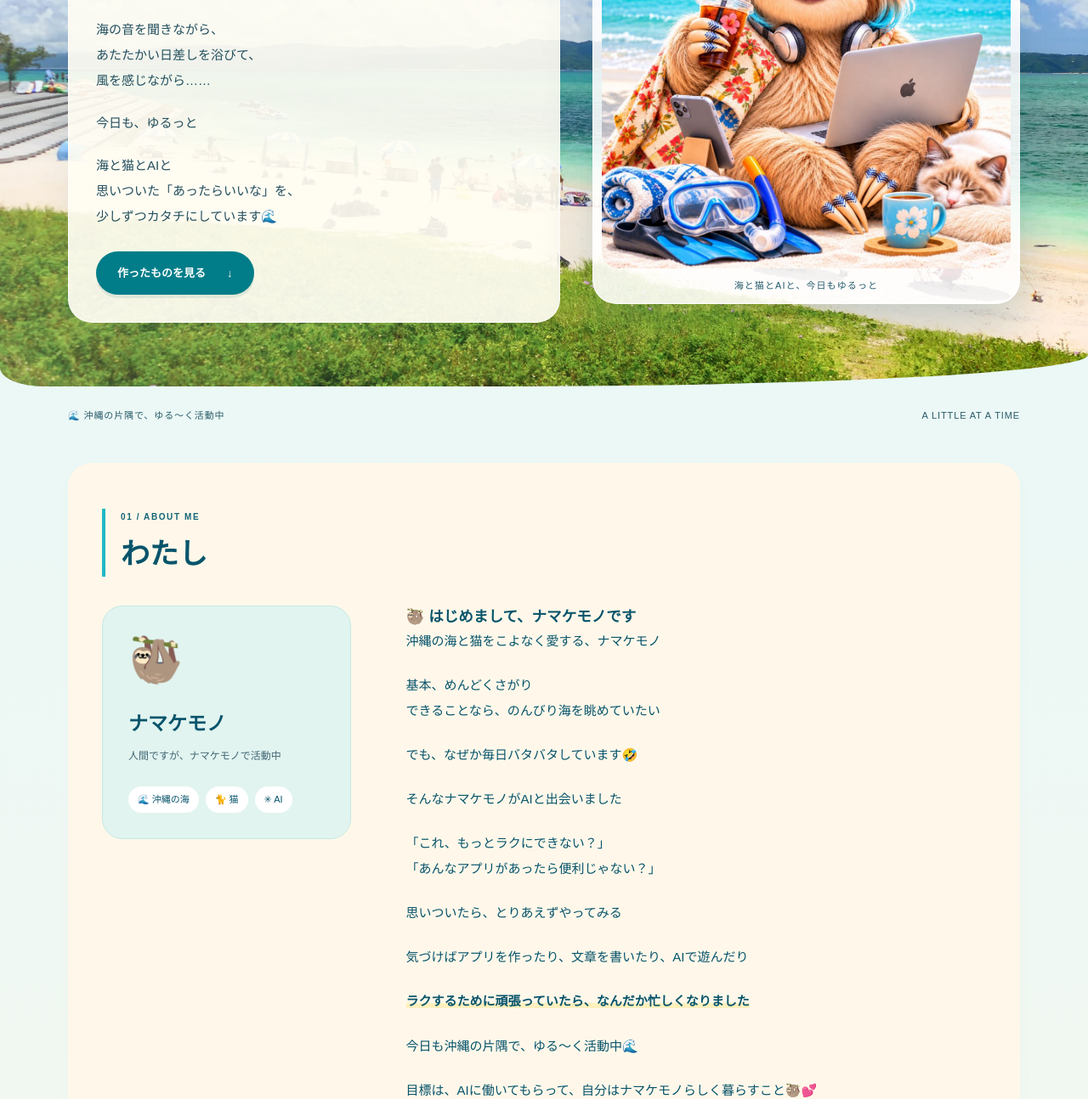
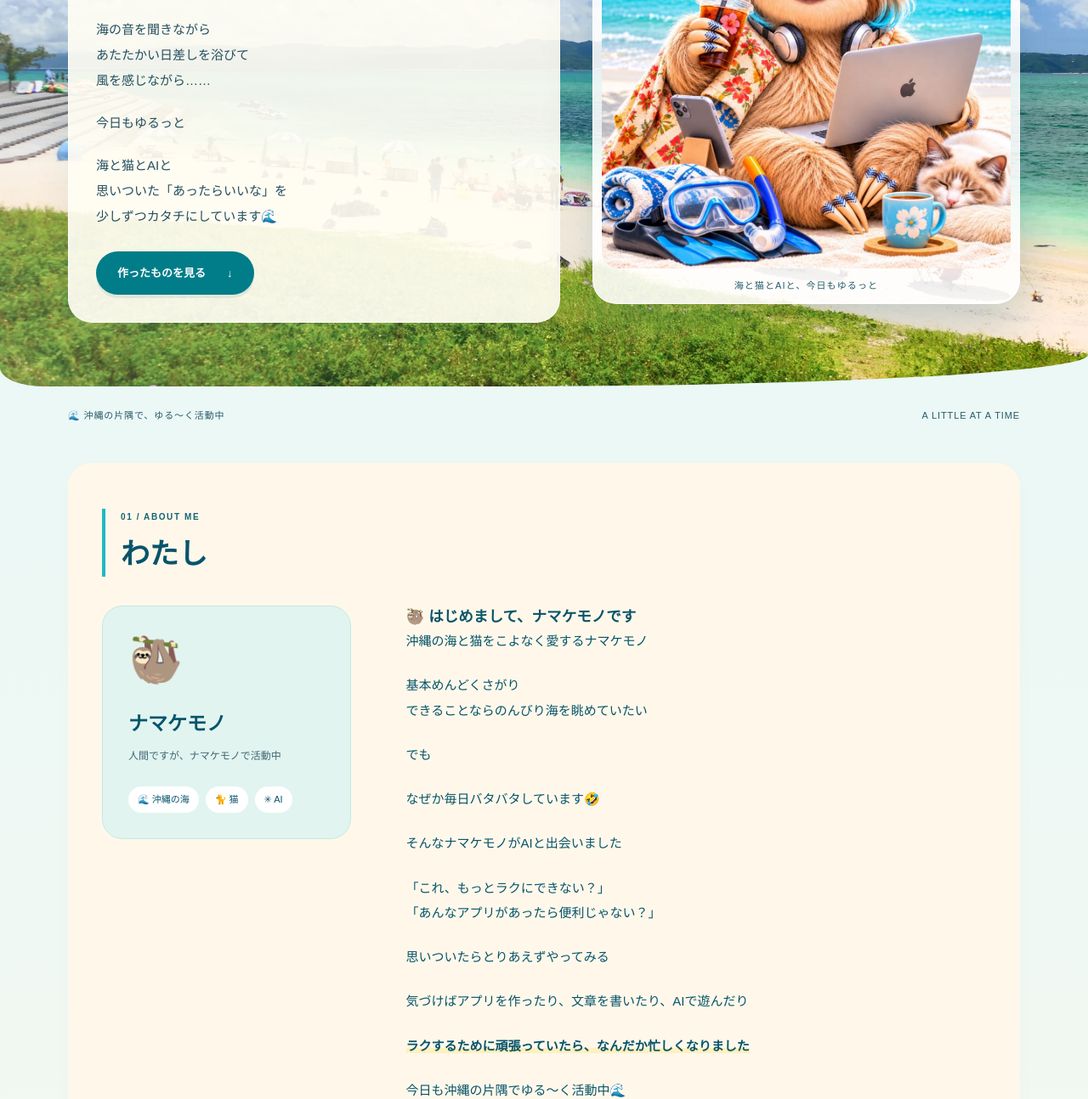
Before and after one commit to moai-okinawa/portfolio-namakemono, a plain HTML site: page index.html in a window 1280 px wide. Shown: the part 409-1703 px from the top of the page at 85% size. Drawn offline with Linux system fonts and the light colour scheme.

Commit message:
Update introduction and bio copy

```diff
--- a/index.html
+++ b/index.html
@@ -91,24 +91,25 @@ footer{border-color:#a7d6de;color:#315f6c}
 <main id="main"><div class="hero-shell"><section class="hero wrap" aria-labelledby="greeting">
 <div><div class="eyebrow">SLOW LIFE, LITTLE IDEAS & A LITTLE AI</div>
 <h1 id="greeting"><span>ナマケモノが、</span><span class="highlight">ゆる〜く<span class="keep">本気出しました🦥</span></span></h1>
-<div class="hero-copy"><p>海の音を聞きながら、<br>あたたかい日差しを浴びて、<br>風を感じながら……</p>
-<p>今日も、ゆるっと</p>
-<p>海と猫とAIと<br>思いついた「あったらいいな」を、<br>少しずつカタチにしています🌊</p></div>
+<div class="hero-copy"><p>海の音を聞きながら<br>あたたかい日差しを浴びて<br>風を感じながら……</p>
+<p>今日もゆるっと</p>
+<p>海と猫とAIと<br>思いついた「あったらいいな」を<br>少しずつカタチにしています🌊</p></div>
 <a class="pill" href="#works">作ったものを見る <span aria-hidden="true">↓</span></a></div>
 <figure class="portrait"><img src="assets/namakemono.jpeg" width="1080" height="1080" alt="沖縄の青い海を背景に、猫とくつろぎながらパソコンを使うナマケモノ" fetchpriority="high"><figcaption>海と猫とAIと、今日もゆるっと</figcaption></figure>
 </section></div><div class="wrap"><div class="sea-note"><span>🌊 沖縄の片隅で、ゆる〜く活動中</span><span>A LITTLE AT A TIME</span></div>
 <section class="section" id="about"><div class="section-head"><div class="section-kicker">01 / ABOUT ME</div><h2>わたし</h2></div><div class="about-grid">
 <aside class="identity"><span class="sloth" aria-hidden="true">🦥</span><strong>ナマケモノ</strong><small>人間ですが、ナマケモノで活動中</small><div class="chips"><span>🌊 沖縄の海</span><span>🐈 猫</span><span>✳ AI</span></div></aside>
-<div class="bio"><h3>🦥 はじめまして、ナマケモノです</h3><p>沖縄の海と猫をこよなく愛する、ナマケモノ</p>
-<p>基本、めんどくさがり<br>できることなら、のんびり海を眺めていたい</p>
-<p>でも、なぜか毎日バタバタしています🤣</p>
+<div class="bio"><h3>🦥 はじめまして、ナマケモノです</h3><p>沖縄の海と猫をこよなく愛するナマケモノ</p>
+<p>基本めんどくさがり<br>できることならのんびり海を眺めていたい</p>
+<p>でも</p>
+<p>なぜか毎日バタバタしています🤣</p>
 <p>そんなナマケモノがAIと出会いました</p>
 <p>「これ、もっとラクにできない？」<br>「あんなアプリがあったら便利じゃない？」</p>
-<p>思いついたら、とりあえずやってみる</p>
+<p>思いついたらとりあえずやってみる</p>
 <p>気づけばアプリを作ったり、文章を書いたり、AIで遊んだり</p>
 <p><strong>ラクするために頑張っていたら、なんだか忙しくなりました</strong></p>
-<p>今日も沖縄の片隅で、ゆる〜く活動中🌊</p>
-<p>目標は、AIに働いてもらって、自分はナマケモノらしく暮らすこと🦥💕</p></div></div></section>
+<p>今日も沖縄の片隅でゆる〜く活動中🌊</p>
+<p>目標はAIに働いてもらって自分はナマケモノらしく暮らすこと🦥💕</p></div></div></section>
 <section class="section" id="works"><div class="section-head"><div class="section-kicker">02 / MADE WITH AI & CURIOSITY</div><h2>作ったもの</h2></div><p class="section-intro">「あったらいいな」から生まれた、4つの作品<br>公開中のものも、これから育てるものも</p><div class="works-grid"><article class="work" id="umidoki" aria-labelledby="umidoki-title">
 <figure class="work-media" aria-label="海ドキ｜UMIDOKI?♥の画像掲載スペース">
 <!-- SCREENSHOT: umidoki — このdivをimgに差し替える 手順はREADME参照 -->
```
